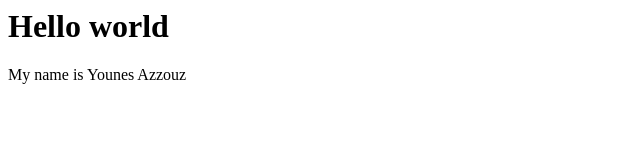
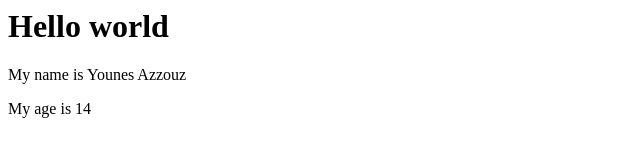
Before and after one commit to thebegginer404/portfol2, a plain HTML site: page index404.html in a window 1280 px wide. Shown: the whole page, without its empty margins (0-640 px from the left). Drawn offline with Linux system fonts and the light colour scheme.

Commit message:
i don t know

```diff
--- a/index404.html
+++ b/index404.html
@@ -7,5 +7,6 @@
 <body>
     <h1>Hello world</h1>
     <p>My name is Younes Azzouz</p>
+    <p>My age is 14</p>
 </body>
 </html>
```
